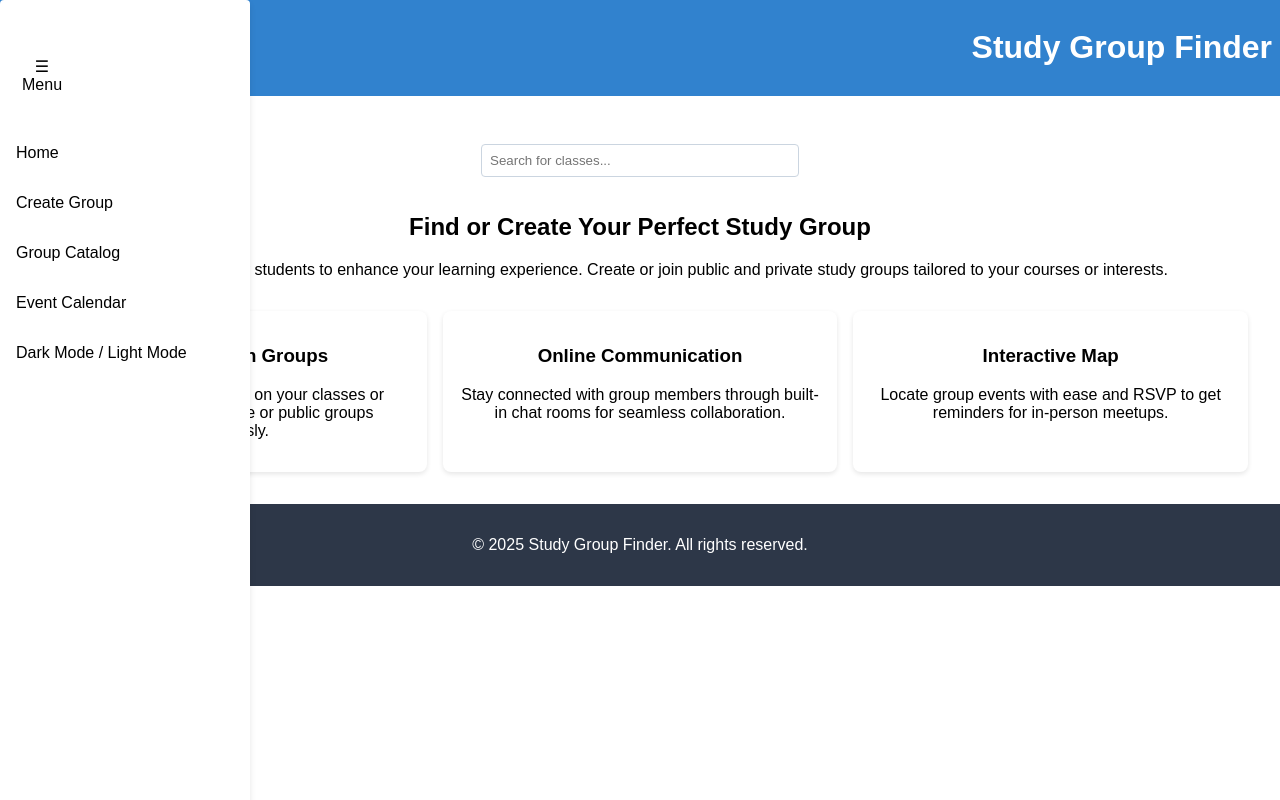
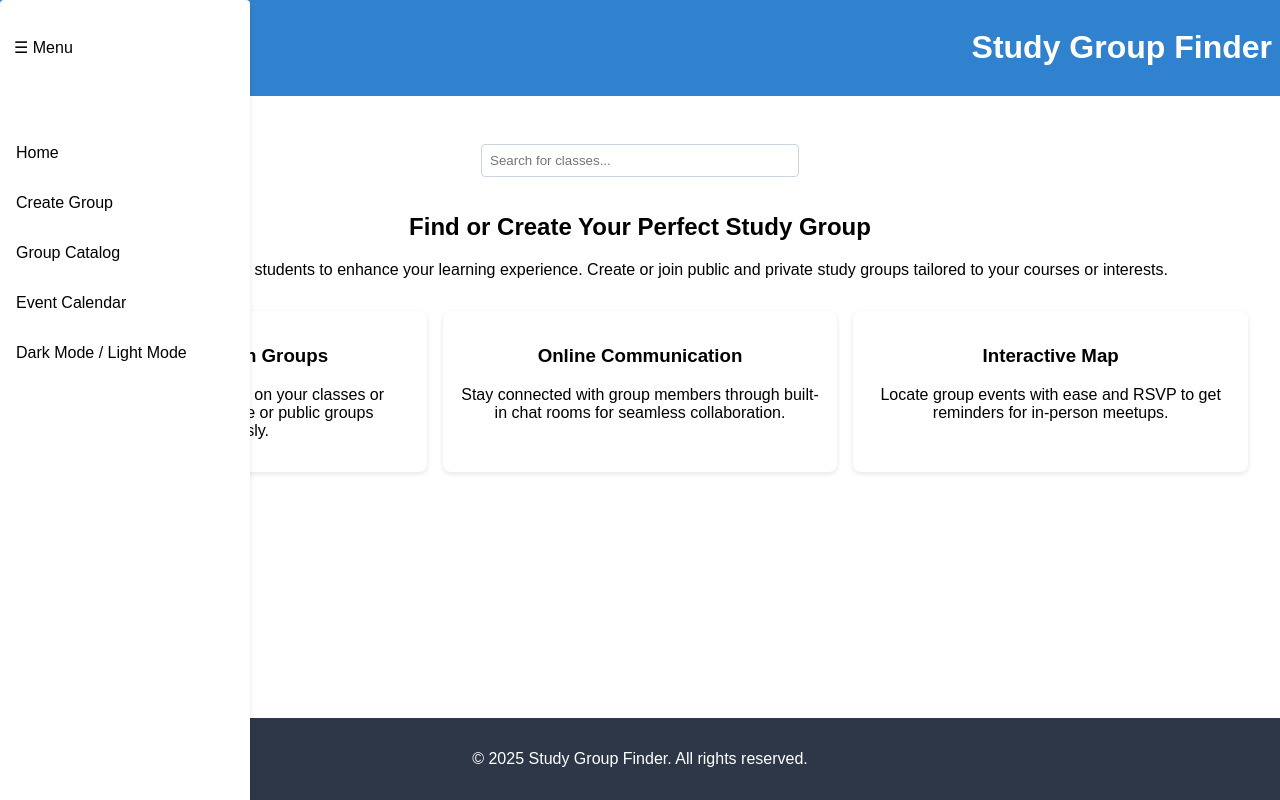
Before and after one commit to miggiewiggie/ClassProject, a plain HTML site: page index.html in a window 1280 px wide. Both pictures are taken after a click on the button "☰ Menu". Drawn offline with Linux system fonts and the light colour scheme.

Commit message:
update 2

```diff
--- a/index.html
+++ b/index.html
@@ -9,6 +9,9 @@
       margin: 0;
       font-family: Arial, sans-serif;
       transition: background-color 0.3s, color 0.3s;
+      display: flex;
+      flex-direction: column;
+      min-height: 100vh; /* Ensure body takes at least full viewport height */
     }
     .dark-mode {
       background-color: #1a202c;
@@ -69,24 +72,18 @@
       cursor: pointer;
       font-size: 1rem;
       color: white; /* Ensure button is visible */
-      position: absolute;
-      top: 0.5rem;
-      left: 0.5rem;
+      position: relative;
+      top: 0;
       z-index: 1001; /* Ensure button stays on top */
       transition: color 0.3s ease; /* Transition for color change */
     }
     .menu-btn:hover {
       text-decoration: underline;
     }
-    .menu-btn:focus + .sidebar, .sidebar:hover {
-      left: 0; /* Show sidebar on click */
-    }
-    .sidebar:hover .menu-btn {
-      color: black; /* Change color of menu button when sidebar is open */
-    }
     main {
       text-align: center;
       padding: 2rem;
+      flex: 1; /* Make main take up remaining space */
     }
     .search-bar {
       margin: 1rem 0; /* Space between header and search bar */
@@ -132,8 +129,8 @@
 <body>
   <header>
     <nav>
-      <button class="menu-btn">☰ Menu</button>
-      <div class="sidebar">
+      <button class="menu-btn" id="menuBtn">☰ Menu</button>
+      <div class="sidebar" id="sidebar">
         <a href="index.html">Home</a>
         <a href="#">Create Group</a>
         <a href="#">Group Catalog</a>
@@ -143,6 +140,7 @@
     </nav>
     <h1>Study Group Finder</h1>
   </header>
+  <div id="overlay" class="overlay" onclick="toggleSidebar()"></div>
   <main>
     <div class="search-bar">
       <input type="text" placeholder="Search for classes...">
@@ -169,18 +167,37 @@
   </footer>
   <script>
     const toggle = document.getElementById('darkModeToggle');
+    const menuBtn = document.getElementById('menuBtn');
+    const sidebar = document.getElementById('sidebar');
+    const overlay = document.getElementById('overlay');
+
     toggle.addEventListener('click', (event) => {
       event.preventDefault(); // Prevent navigation
       document.body.classList.toggle('dark-mode');
-      document.querySelector('.sidebar').classList.toggle('dark-mode'); // Apply dark mode to sidebar
+      sidebar.classList.toggle('dark-mode'); // Apply dark mode to sidebar
+      updateMenuBtnColor(); // Update the menu button color
     });
 
-    const menuBtn = document.querySelector('.menu-btn');
-    const sidebar = document.querySelector('.sidebar');
     menuBtn.addEventListener('click', () => {
-      sidebar.style.left = sidebar.style.left === '0px' ? '-250px' : '0px';
-      menuBtn.style.color = sidebar.style.left === '0px' ? 'black' : 'white'; // Change color of menu button when sidebar is open
+      toggleSidebar();
     });
+
+    function toggleSidebar() {
+      const isOpen = sidebar.style.left === '0px';
+      sidebar.style.left = isOpen ? '-250px' : '0px';
+      overlay.classList.toggle('active-overlay', !isOpen);
+      updateMenuBtnColor(); // Update the menu button color
+    }
+
+    function updateMenuBtnColor() {
+      if (sidebar.style.left === '0px' && document.body.classList.contains('dark-mode')) {
+        menuBtn.style.color = 'white';
+      } else if (sidebar.style.left === '0px') {
+        menuBtn.style.color = 'black';
+      } else {
+        menuBtn.style.color = 'white';
+      }
+    }
   </script>
 </body>
 </html>
```
